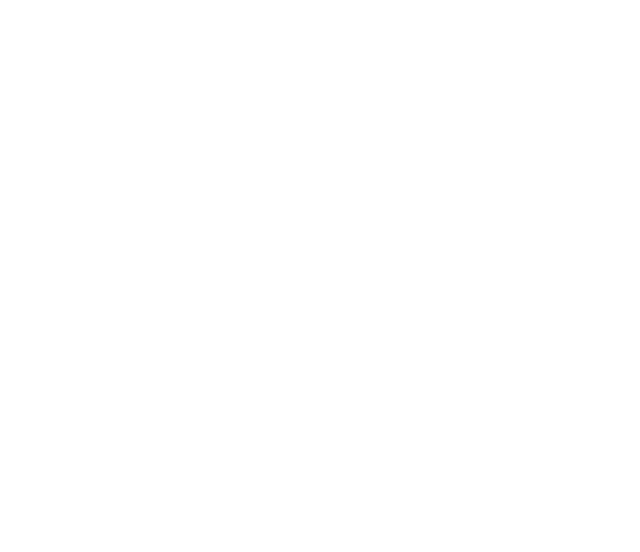
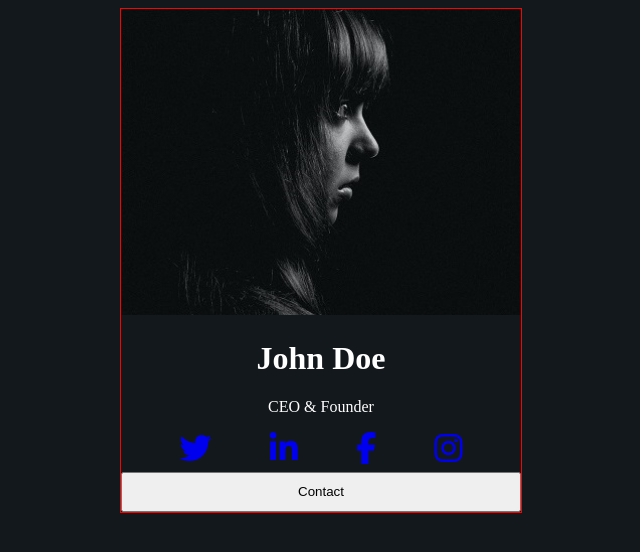
Before and after one commit to Mutai-Kenn/HTML-CSS, a plain HTML site: page index.html in a window 1280 px wide. Shown: the whole page, without its empty margins (319-959 px from the left). Drawn offline with Linux system fonts and the light colour scheme.

Commit message:
Html and sass setup

```diff
--- a/index.html
+++ b/index.html
@@ -4,9 +4,25 @@
     <meta charset="UTF-8">
     <meta http-equiv="X-UA-Compatible" content="IE=edge">
     <meta name="viewport" content="width=device-width, initial-scale=1.0">
+    <link rel="stylesheet" href="/style.css">
+    <script defer src="https://use.fontawesome.com/5dea0d5084.js"></script>
+
     <title>Cards</title>
 </head>
 <body>
-
+    <div class="card">
+        <img src="/img/profile-Photo.jpg" alt="john doe">
+        <h1>john doe</h1>
+        <p class="title">CEO & founder</p>
+        <div class="social-media">
+            <a href="#"><i class="fa fa-twitter fa-2x"></i></a>
+            <a href="#"><i class="fa fa-linkedin fa-2x"></i></a>
+            <a href="#"><i class="fa fa-facebook fa-2x"></i></a>
+            <a href="#"><i class="fa fa-instagram fa-2x"></i></a>
+        </div>
+        <div class="contact">
+            <button class="btn">Contact</button>
+        </div>
+    </div>
 </body>
 </html>
--- a/style.scss
+++ b/style.scss
@@ -0,0 +1,36 @@
+body {
+  background: #13181c;
+
+  .card {
+    max-width: 400px;
+    margin: auto;
+    border: 1px solid red;
+    text-align: center;
+    color: #fff;
+
+    img {
+      object-fit: cover;
+      width: 100%;
+      height: 100%;
+    }
+    h1 {
+      text-transform: capitalize;
+    }
+    .title {
+      text-transform: capitalize;
+    }
+
+    .social-media {
+      display: flex;
+      justify-content: space-evenly;
+    }
+    .contact {
+      text-transform: capitalize;
+      padding-top: 0.5em;
+      .btn {
+        width: 100%;
+        line-height: 2.5em;
+      }
+    }
+  }
+}
```
Also changed, not shown: img/profile-Photo.jpg (added), style.css (added), 1 other file.
